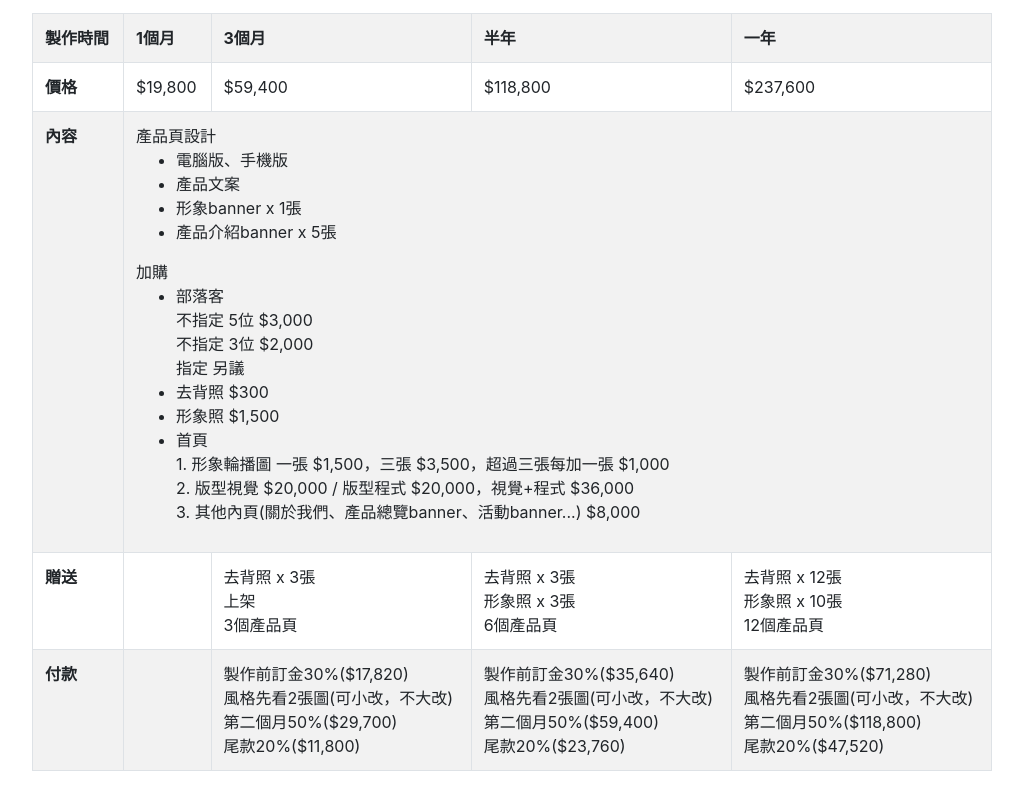
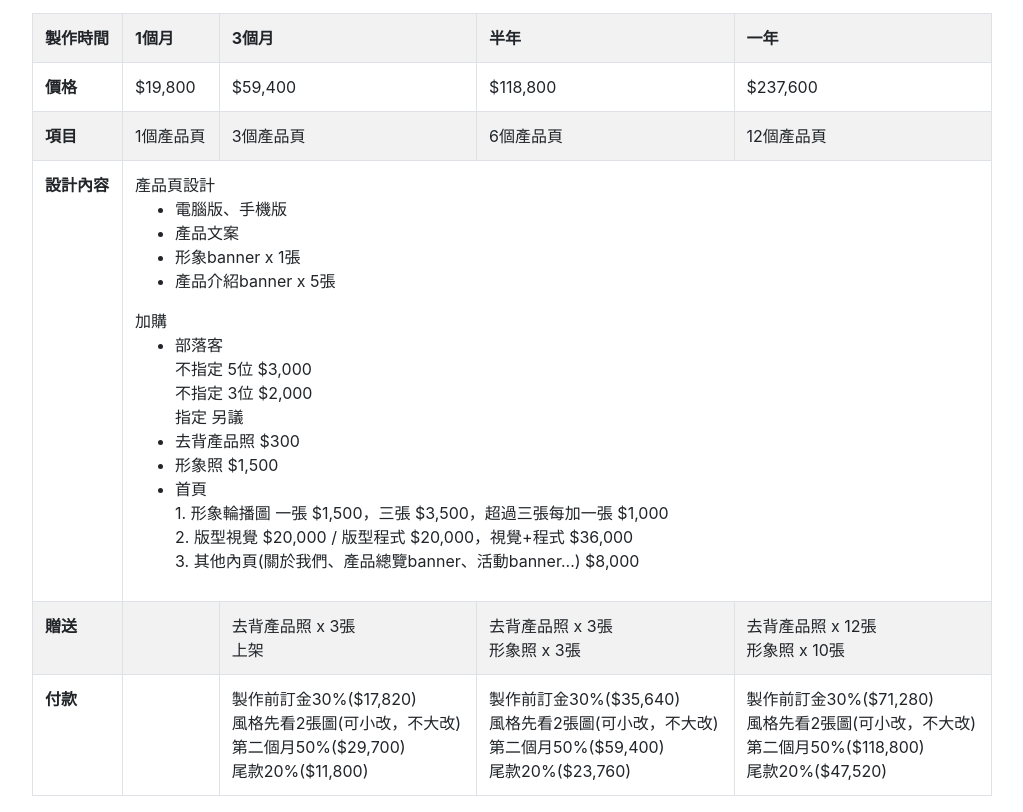
Before and after one commit to storyDesign/conditions, a plain HTML site: page index.html in a window 1280 px wide. Shown: the part 67-879 px from the top of the page, without its empty margins (128-1151 px from the left). Before the commit the page ends 854 px from the top, so only its background shows below. Drawn offline with Linux system fonts and the light colour scheme.

Commit message:
'modify'

```diff
--- a/index.html
+++ b/index.html
@@ -26,7 +26,14 @@
           <td>$237,600</td>
         </tr>
         <tr>
-          <th>內容</th>
+          <th>項目</th>
+          <td>1個產品頁</td>
+          <td>3個產品頁</td>
+          <td>6個產品頁</td>
+          <td>12個產品頁</td>
+        </tr>
+        <tr>
+          <th>設計內容</th>
           <td colspan="4">
             產品頁設計
             <ul>
@@ -42,7 +49,7 @@
                   不指定 3位 $2,000<br>
                   指定 另議
               </li>
-              <li>去背照 $300</li>
+              <li>去背產品照 $300</li>
               <li>形象照 $1,500</li>
               <li>
                 首頁<br>
@@ -57,19 +64,16 @@
           <th>贈送</th>
           <td></td>
           <td>
-            去背照 x 3張<br>
+            去背產品照 x 3張<br>
             上架<br>
-            3個產品頁<br>
           </td>
           <td>
-            去背照 x 3張<br>
+            去背產品照 x 3張<br>
             形象照 x 3張<br>
-            6個產品頁<br>
           </td>
           <td>
-            去背照 x 12張<br>
+            去背產品照 x 12張<br>
             形象照 x 10張<br>
-            12個產品頁<br>
           </td>
         </tr>
         <tr>
```
